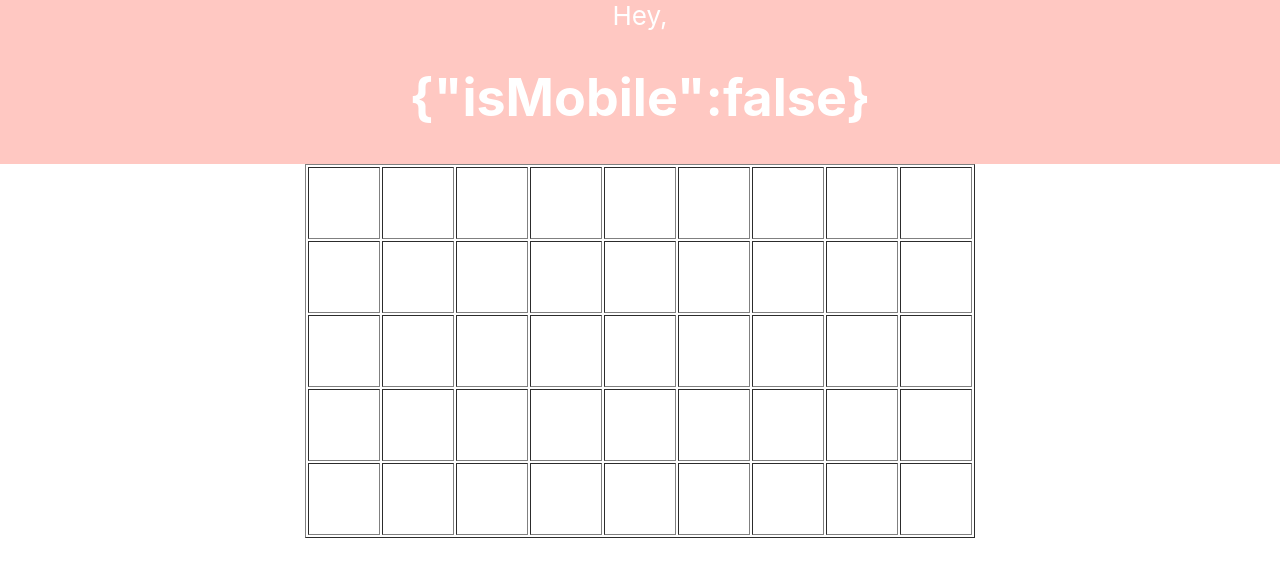
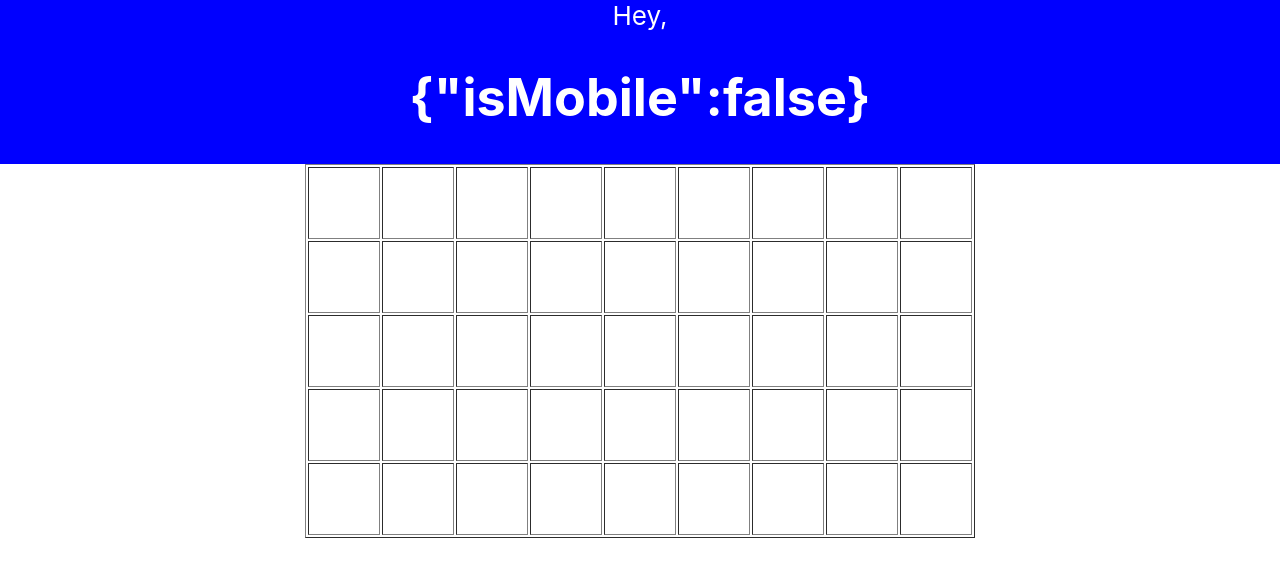
Before and after one commit to asif-simform/react-18, a React (Create React App) app: page / in a window 1280 px wide. Shown: the top 574 px of the page. Built offline with nearby package versions, Linux system fonts and the light colour scheme.

Commit message:
fix : css

```diff
--- a/src/App.css
+++ b/src/App.css
@@ -14,7 +14,7 @@
 }
 
 .App-header {
-  background-color: #ffc8c2;
+  background-color: #0000FF;
   /* min-height: 100vh; */
   display: flex;
   flex-direction: column;
```
